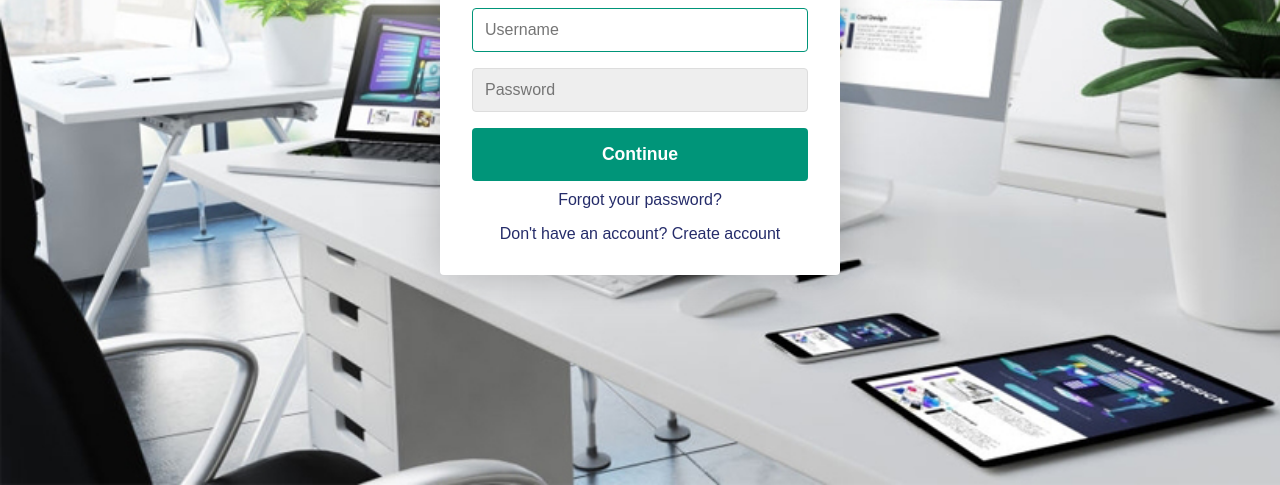
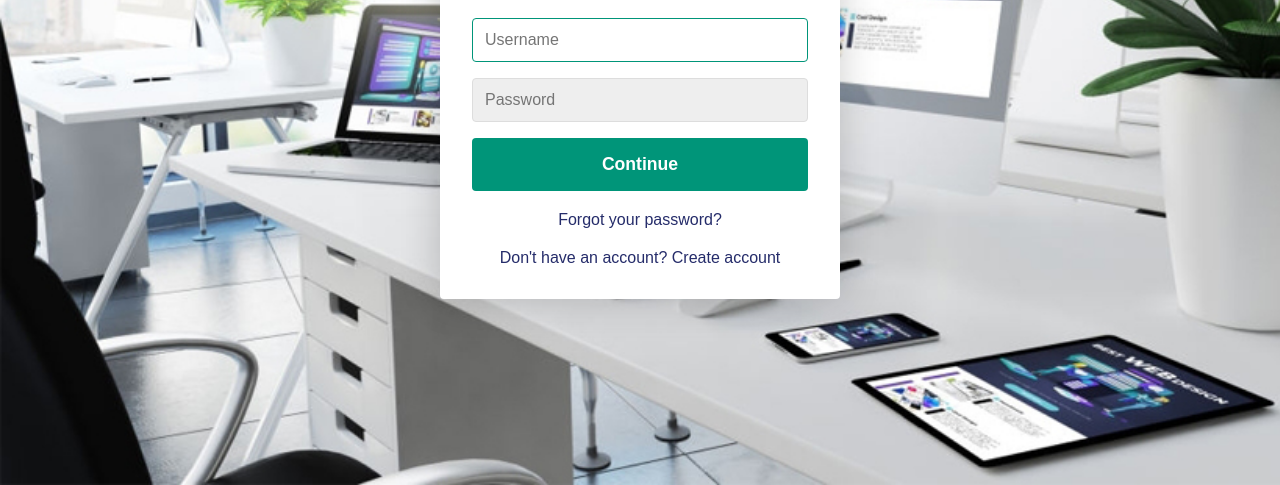
Before and after one commit to MVD99/as, a plain HTML site: page FormsUA-html/html/register_login_page.html in a window 1280 px wide. Shown: the part 315-800 px from the top of the page. Drawn offline with nearby package versions, Linux system fonts and the light colour scheme.

Commit message:
Update register_login_page.css

```diff
--- a/FormsUA-html/css/register_login_page.css
+++ b/FormsUA-html/css/register_login_page.css
@@ -162,6 +162,7 @@ body {
     width: 400px;
     max-width: 400px;
     margin: 1rem;
+    margin-top: 50px;
     padding: 2rem;
     box-shadow: 0 0 40px rgba(0, 0, 0, 0.2);
     border-radius: var(--border-radius);
@@ -259,7 +260,7 @@ body {
 
 .form__text {
     text-align: center;
-    margin-top: 10px;
+    margin-top: 20px;
 }
 
 .form__link {
```
